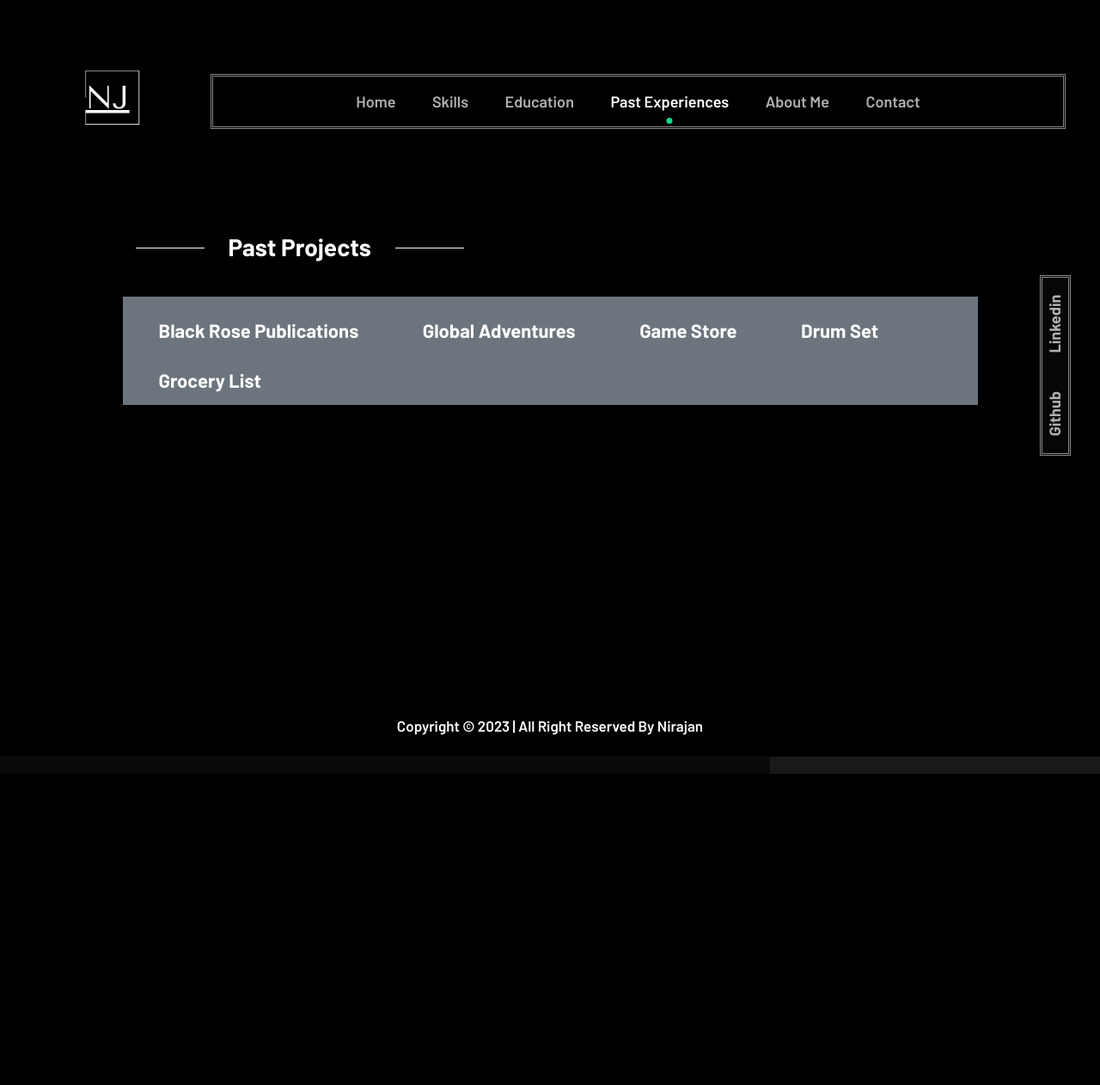
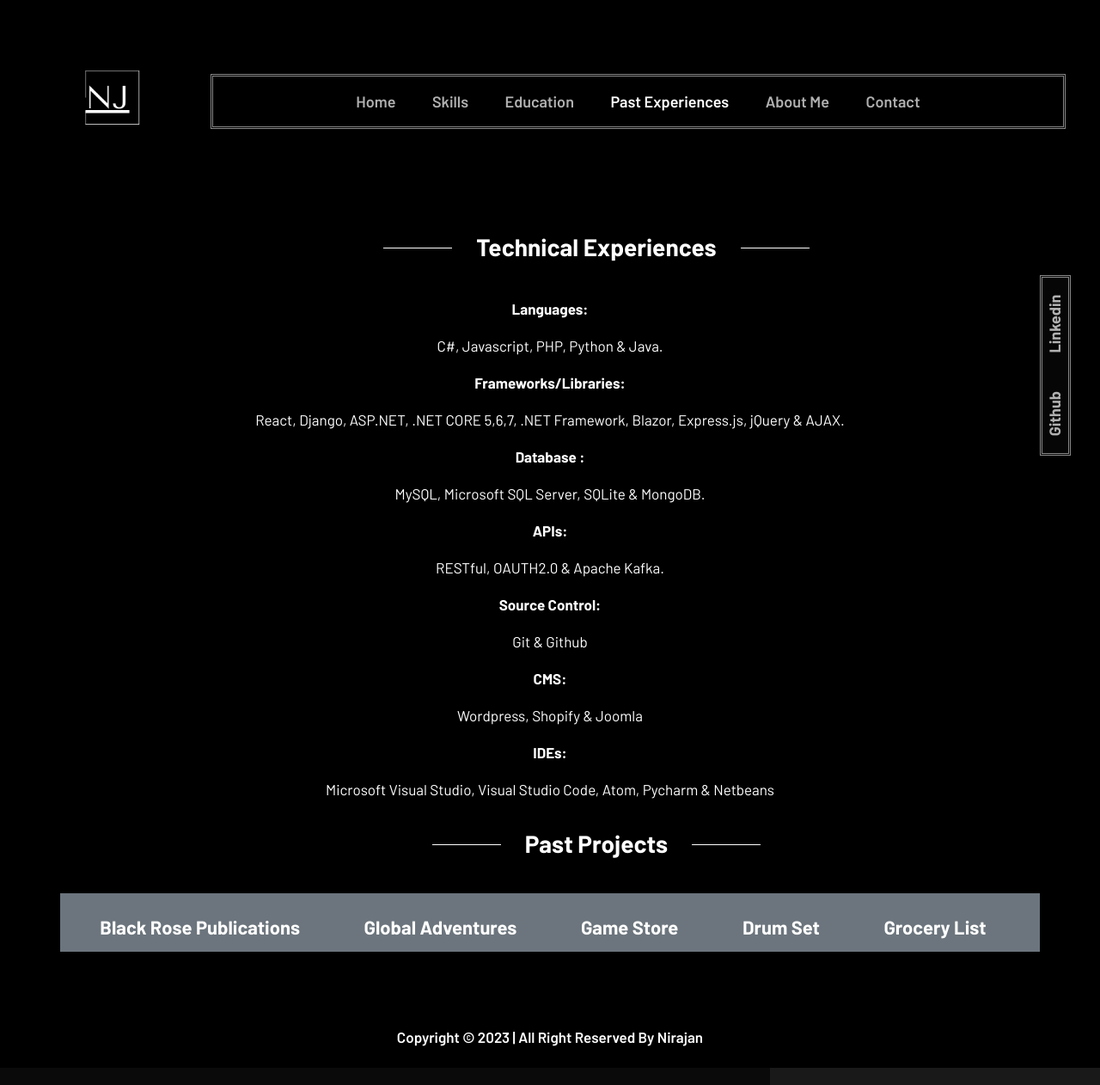
Before and after one commit to nirajanach/nirajanach.github.io, a PHP site: page /experience.html in a window 1280 px wide. Shown: the whole page at 86% size. Before the commit the page ends 900 px from the top, so only its background shows below. Run offline with PHP 8.4, Linux system fonts and the light colour scheme.

Commit message:
Update logo background color, added technical experiences and updated skills

```diff
--- a/assets/css/styles.css
+++ b/assets/css/styles.css
@@ -34,6 +34,10 @@
     max-width: 1920px;
 }
 
+.cetretext{
+    text-align: center;
+}
+
 .header-area {
     position: fixed;
     left: 0;
@@ -41,7 +45,6 @@
     z-index: 998;
     width: 100%;
     padding: 30px 0px;
-    background-color: #000;
     -webkit-transition: all 0.3s ease 0s;
     transition: all 0.3s ease 0s;
 }
@@ -57,6 +60,7 @@
 
 .main-menu {
     text-align: center;
+    background-color: #000;
 }
 
 .main-menu nav>ul>li {
--- a/assets/css/typography.css
+++ b/assets/css/typography.css
@@ -121,7 +121,7 @@ abbr:hover {
 }
 
 .logo {
-    background: rgba(76, 175, 80, 0.6);
+    /* background: rgba(76, 175, 80, 0.6); */
 
 
 }
--- a/experience.html
+++ b/experience.html
@@ -1,26 +1,32 @@
-<!doctype html>
+<!DOCTYPE html>
 <html class="no-js" lang="en">
-
-
   <head>
-    <meta charset="utf-8">
-    <meta http-equiv="x-ua-compatible" content="ie=edge">
+    <meta charset="utf-8" />
+    <meta http-equiv="x-ua-compatible" content="ie=edge" />
     <title>Nirajan Portfolio</title>
-    <meta name="viewport" content="width=device-width, initial-scale=1">
+    <meta name="viewport" content="width=device-width, initial-scale=1" />
     <!-- Place favicon.ico in the root directory -->
-    <link rel="shortcut icon" type="image/png" href="assets/images/icon/logo.png">
+    <link
+      rel="shortcut icon"
+      type="image/png"
+      href="assets/images/icon/logo.png"
+    />
     <!-- all css here -->
-    <link rel="stylesheet" href="assets/css/bootstrap.min.css">
-    <link rel="stylesheet" href="assets/css/font-awesome.min.css">
-    <link rel="stylesheet" href="assets/css/magnific-popup.css">
-    <link rel="stylesheet" href="assets/css/slicknav.min.css">
-    <link rel="stylesheet" href="assets/css/animate.css">
-    <link rel="stylesheet" href="assets/css/typography.css">
-    <link rel="stylesheet" href="assets/css/default-css.css">
-    <link rel="stylesheet" href="assets/css/styles.css">
-    <link rel="stylesheet" href="assets/css/responsive.css">
+    <link rel="stylesheet" href="assets/css/bootstrap.min.css" />
+    <link rel="stylesheet" href="assets/css/font-awesome.min.css" />
+    <link rel="stylesheet" href="assets/css/magnific-popup.css" />
+    <link rel="stylesheet" href="assets/css/slicknav.min.css" />
+    <link rel="stylesheet" href="assets/css/animate.css" />
+    <link rel="stylesheet" href="assets/css/typography.css" />
+    <link rel="stylesheet" href="assets/css/default-css.css" />
+    <link rel="stylesheet" href="assets/css/styles.css" />
+    <link rel="stylesheet" href="assets/css/responsive.css" />
     <!--color css-->
-    <link rel="stylesheet" id="triggerColor" href="assets/css/triggerplate/color-0.css">
+    <link
+      rel="stylesheet"
+      id="triggerColor"
+      href="assets/css/triggerplate/color-0.css"
+    />
     <!-- modernizr css -->
     <script src="assets/js/vendor/modernizr-2.8.3.min.js"></script>
   </head>
@@ -34,7 +40,7 @@
             <div class="col-lg-2">
               <div class="logo">
                 <a href="index.html">
-                                <img src="assets/images/icon/logo.png" alt="image">
+                  <img src="assets/images/icon/logo.png" alt="image" />
                 </a>
               </div>
             </div>
@@ -155,104 +161,78 @@
     <!-- skills area start -->
     <div class="project-area">
       <div class="container-fluid">
-            <div class="row">
-                <div class="col-lg-10 offset-lg-1">
+        <div class="skill-details cetretext">
+          <h2 class="skill-title wow fadeInUp">Technical Experiences</h2>
+          <div class="single-post post-details">
+            <p><strong>Languages:</strong></p>
+            <p>C#, Javascript, PHP, Python & Java.</p>
+            <p><strong>Frameworks/Libraries:</strong></p>
+            <p>
+              React, Django, ASP.NET, .NET CORE 5,6,7, .NET Framework, Blazor,
+              Express.js, jQuery & AJAX.
+            </p>
+            <p><strong>Database :</strong></p>
+            <p>MySQL, Microsoft SQL Server, SQLite & MongoDB.</p>
+            <p><strong>APIs:</strong></p>
+            <p>RESTful, OAUTH2.0 & Apache Kafka.</p>
+            <p><strong>Source Control:</strong></p>
+            <p>Git & Github</p>
+            <p><strong>CMS:</strong></p>
+            <p>Wordpress, Shopify & Joomla</p>
+            <p><strong>IDEs:</strong></p>
+            <p>
+              Microsoft Visual Studio, Visual Studio Code, Atom, Pycharm &
+              Netbeans
+            </p>
+          </div>
 
-                    <div class="col-xl-8">
-                        <div class="skill-details">
-                            <h2 class="skill-title wow fadeInUp" data-wow-delay="0.1s">Past Projects</h2>
+
+
+            <h2 class="skill-title wow fadeInUp cetretext" data-wow-delay="0.1s">
+              Past Projects
+            </h2>
+
+            <div class="container pt-3 bg-secondary">
+              <div class="project-menu">
+                <button
+                  class="pt-3"
+                  onclick="window.location.href='./pastprojects/blackrose/index.xhtml';"
+                  data-filter="*"
+                >
+                  Black Rose Publications
+                </button>
+                <button
+                  onclick="window.location.href='./pastprojects/form/index.html';"
+                  data-filter="*"
+                >
+                  Global Adventures
+                </button>
+                <button
+                  onclick="window.location.href='./pastprojects/gamestore/php/index.php';"
+                  data-filter="*"
+                >
+                  Game Store
+                </button>
+                <button
+                  onclick="window.location.href='./pastprojects/drum-set/index.html';"
+                  data-filter="*"
+                >
+                  Drum Set
+                </button>
+                <button
+                  onclick="window.location.href='https://todolists.cyclic.app/';"
+                  data-filter="*"
+                >
+                  Grocery List
+                </button>
+              </div>
+          </div>
+
 
           </div>
       </div>
+    </div>
 
-                    <div class="container pt-3 bg-secondary">
-                    <div class="project-menu">
-                        <button class="pt-3"onclick="window.location.href='./pastprojects/blackrose/index.xhtml';" data-filter="*">Black Rose Publications</button>
-                        <button onclick="window.location.href='./pastprojects/form/index.html';" data-filter="*">Global Adventures </button>
-                        <button onclick="window.location.href='./pastprojects/gamestore/php/index.php';" data-filter="*">Game Store </button>
-                        <button onclick="window.location.href='./pastprojects/drum-set/index.html';" data-filter="*">Drum Set </button>
-                        <button onclick="window.location.href='https://todolists.cyclic.app/';" data-filter="*">Grocery List </button>
-
-
-                    </div>
-                    <!-- <div class="project-masonary row" id="container">
-                        <div class="prt-item col-lg-3 col-md-6">
-                            <div class="project-items">
-                                <button>UI/UX</button> -->
-                                <!-- <img src="assets/images/project/1.jpg" alt="image"> -->
-                                <!-- <div class="p-info"> -->
-                                    <!-- <a class="expand-img" href="assets/images/project/1.jpg">
-                                        <i class="fa fa-plus"></i>
-                                    </a> -->
-                                <!-- </div>
-                            </div>
-                        </div> -->
-                        <!-- <div class="prt-item ui col-md-6">
-                            <div class="project-items">
-                                <img src="assets/images/project/2.jpg" alt="image">
-                                <div class="p-info">
-                                    <a class="expand-img" href="assets/images/project/2.jpg">
-                                        <i class="fa fa-plus"></i>
-                                    </a>
-                                </div>
-                            </div>
-                        </div>
-                        <div class="prt-item freeHand print illustration design col-lg-3 col-md-6">
-                            <div class="project-items">
-                                <img src="assets/images/project/3.jpg" alt="image">
-                                <div class="p-info">
-                                    <a class="expand-img" href="assets/images/project/3.jpg">
-                                        <i class="fa fa-plus"></i>
-                                    </a>
-                                </div>
-                            </div>
-                        </div>
-                        <div class="prt-item ui col-lg-3 col-md-6">
-                            <div class="project-items">
-                                <img src="assets/images/project/4.jpg" alt="image">
-                                <div class="p-info">
-                                    <a class="expand-img" href="assets/images/project/4.jpg">
-                                        <i class="fa fa-plus"></i>
-                                    </a>
-                                </div>
-                            </div>
-                        </div>
-                        <div class="prt-item illustration design col-lg-3 col-md-6">
-                            <div class="project-items">
-                                <img src="assets/images/project/5.jpg" alt="image">
-                                <div class="p-info">
-                                    <a class="expand-img" href="assets/images/project/5.jpg">
-                                        <i class="fa fa-plus"></i>
-                                    </a>
-                                </div>
-                            </div>
-                        </div>
-                        <div class="prt-item print illustration design col-lg-3 col-md-6">
-                            <div class="project-items">
-                                <img src="assets/images/project/6.jpg" alt="image">
-                                <div class="p-info">
-                                    <a class="expand-img" href="assets/images/project/6.jpg">
-                                        <i class="fa fa-plus"></i>
-                                    </a>
-                                </div>
-                            </div>
-                        </div>
-                        <div class="prt-item freeHand ui design col-lg-3 col-md-6">
-                            <div class="project-items">
-                                <img src="assets/images/project/7.jpg" alt="image">
-                                <div class="p-info">
-                                    <a class="expand-img" href="assets/images/project/7.jpg">
-                                        <i class="fa fa-plus"></i>
-                                    </a>
-                                </div>
-                            </div>
-                        </div> -->
-                    </div>
-                </div>
-            </div>
-        </div>
-    </div>
-    <!-- skills area end -->
     <!-- right social area start -->
     <div class="right-social">
       <ul class="hr-social">
@@ -262,7 +242,6 @@
         <li>
           <a href="https://www.linkedin.com/in/nirajanach/">Linkedin</a>
         </li>
-
       </ul>
     </div>
     <!-- right social area end -->
@@ -294,7 +273,5 @@
     <script src="assets/js/wow.min.js"></script>
     <script src="assets/js/plugins.js"></script>
     <script src="assets/js/scripts.js"></script>
-
   </body>
-
 </html>
```
Also changed, not shown: skills.html (+6 -6 lines), assets/images/icon/logo.png. Lines whose indentation alone changed are shown as unchanged.
